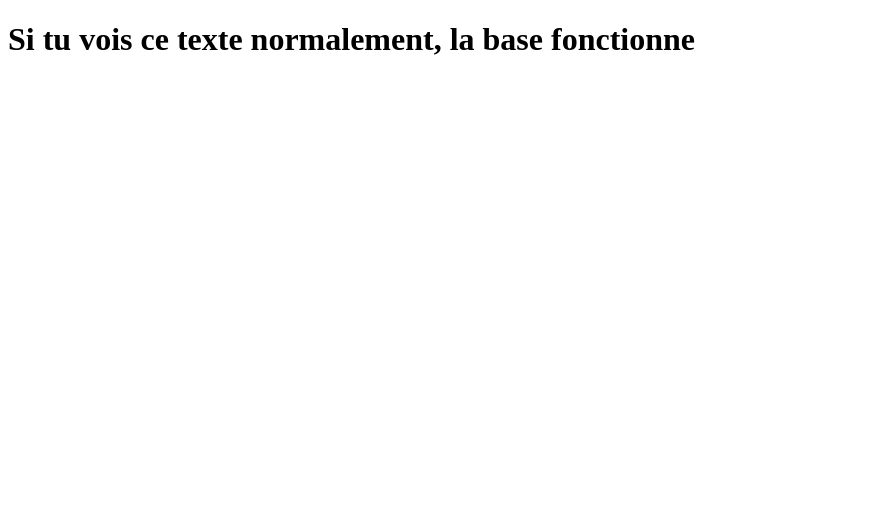
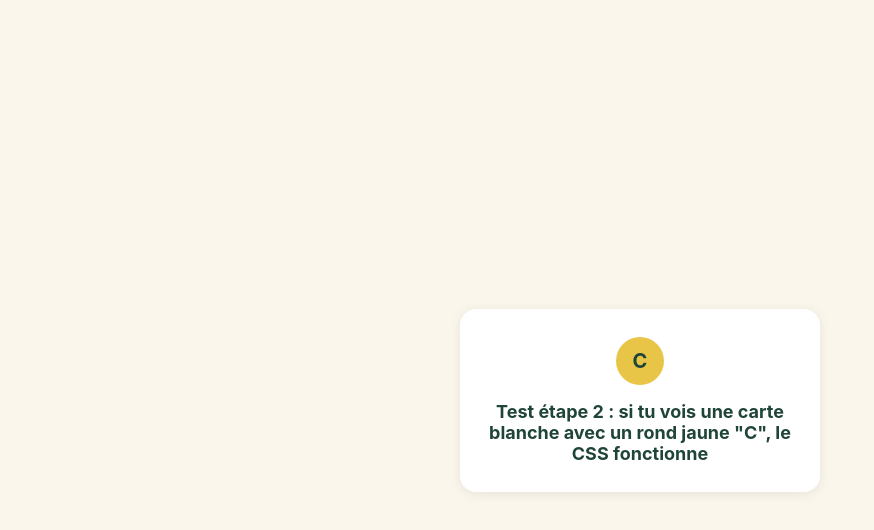
Before and after one commit to kfortjonathan-code/coach-candidat, a website: page public/login.html in a window 1280 px wide. Shown: the whole page, without its empty margins (0-874 px from the left). Drawn offline with Linux system fonts and the light colour scheme.

Commit message:
Update login.html

```diff
--- a/public/login.html
+++ b/public/login.html
@@ -2,9 +2,51 @@
 <html lang="fr">
 <head>
   <meta charset="UTF-8" />
-  <title>Test</title>
+  <meta name="viewport" content="width=device-width, initial-scale=1.0" />
+  <title>Connexion — Coach du candidat</title>
+  <style>
+    * { box-sizing: border-box; margin: 0; padding: 0; }
+    body {
+      font-family: -apple-system, BlinkMacSystemFont, "Segoe UI", Roboto, sans-serif;
+      background: #FAF6EC;
+      display: flex;
+      justify-content: center;
+      align-items: center;
+      min-height: 100vh;
+      padding: 20px;
+    }
+    .card {
+      background: white;
+      border-radius: 16px;
+      padding: 28px 22px;
+      width: 100%;
+      max-width: 360px;
+      box-shadow: 0 2px 12px rgba(0,0,0,0.08);
+    }
+    .logo {
+      width: 48px;
+      height: 48px;
+      border-radius: 50%;
+      background: #E8C547;
+      display: flex;
+      align-items: center;
+      justify-content: center;
+      font-weight: bold;
+      color: #1F4438;
+      font-size: 20px;
+      margin: 0 auto 16px;
+    }
+    h1 {
+      text-align: center;
+      font-size: 18px;
+      color: #1F4438;
+    }
+  </style>
 </head>
 <body>
-  <h1>Si tu vois ce texte normalement, la base fonctionne</h1>
+  <div class="card">
+    <div class="logo">C</div>
+    <h1>Test étape 2 : si tu vois une carte blanche avec un rond jaune "C", le CSS fonctionne</h1>
+  </div>
 </body>
 </html>
```
